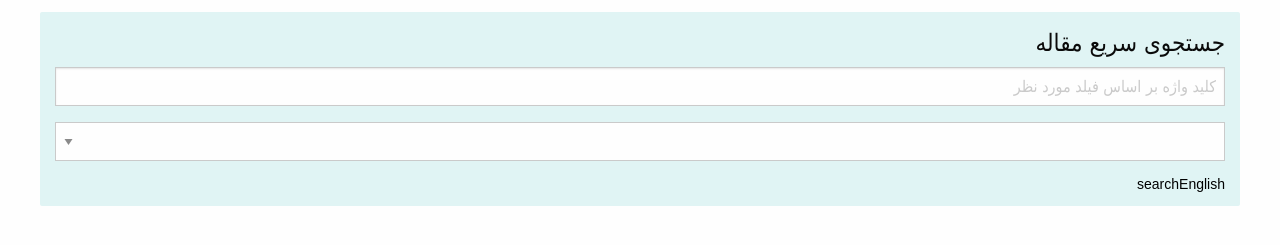
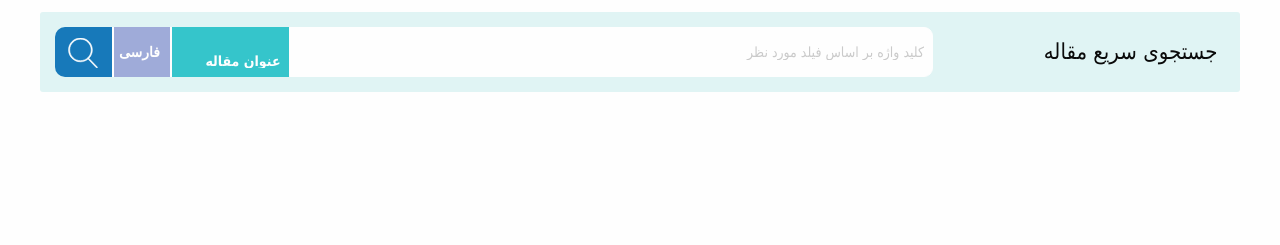
Before and after one commit to Namvarii/exir-css-scimed--deprecated, a website built with webpack: page index.html in a window 1280 px wide. Shown: the part 189-434 px from the top of the page. Built offline with Linux system fonts and the light colour scheme; a web font is replaced by a local one.

Commit message:
quick search finished

```diff
--- a/index.html
+++ b/index.html
@@ -48,16 +48,18 @@
 	<section class="quick-search">
 		<h1 class="quick-search__title quick-search__column">جستجوی سریع مقاله</h1>
 		<input type="text" title="quick search" placeholder="کلید واژه بر اساس فیلد مورد نظر" class="quick-search__input quick-search__column"/>
-		<select class="quick-search__select quick-search__column" title="Article Title">
-			<option value=""></option>
+		<select class="quick-search__select quick-search__column quick-search__select_color-scooter" title="Article Title">
+			<option value="">عنوان مقاله</option>
 			<option value=""></option>
 			<option value=""></option>
 		</select>
-		<button type="button" class="quick-search__button quick-search__column">
-			<span style="display: none;">فارسی</span>
-			<span>English</span>
+		<button type="button" class="button-slider quick-search__button quick-search__column quick-search__button_color-cold-purple">
+			<span class="button-slider__item">فارسی</span>
+			<span class="button-slider__item" style="display: none">EN</span>
 		</button>
-		<button type="button" class="quick-search__button quick-search__column">search</button>
+		<button type="button" class="quick-search__button quick-search__column quick-search__button_color-primary quick-search__button_border-left-radius">
+			<img src="dist/image/magnifier-icon.svg" alt="search" width="30px">
+		</button>
 	</section>
 </main>
 </body>
--- a/src/scss/components/_quick-search.scss
+++ b/src/scss/components/_quick-search.scss
@@ -1,8 +1,88 @@
 .quick-search {
    background: map_get($color-palette, 'iceberg');
    padding: rem-calc(15px);
-   border-radius: 2px;
-   @include flex-grid-row()
+   border-radius: 3px;
+   @include breakpoint(885) {
+      @include flex-grid-row(
+         $wrap: false,
+         $gutters: 0
+      );
+   }
 
+   &__column {
+      @include breakpoint(885) {
+         margin: 0;
+         @include flex-grid-column(expand, 15);
+         min-height: rem-calc(50px);
+         line-height: rem-calc(50px);
+      }
+   }
 
+   &__title {
+      font-size: 14px;
+      @include breakpoint(885) {
+         font-size: 22px;
+         @include flex-grid-size(3);
+      }
+   }
+
+   &__input {
+      border-color: $white;
+      box-shadow: none;
+      font-size: 14px;
+      border-radius: 0 9px 9px 0;
+   }
+
+   &__select {
+      font-size: 14px;
+      font-weight: 600;
+      border-color: $white;
+      cursor: pointer;
+      @include breakpoint(885) {
+         @include flex-grid-size(10%)
+      }
+
+      &_color-scooter {
+         $scooter: map-get($color-palette, 'scooter');
+         background: $scooter;
+         color: $white;
+         border-color: $scooter;
+
+         &:focus {
+            color: $black;
+         }
+      }
+   }
+
+   &__button {
+      font-family: Vazir, sans-serif;
+      cursor: pointer;
+      background: $white;
+      border-right: 2px solid $white;
+      display: inline-block;
+      padding: rem-calc(0 10px);
+      text-align: center;
+      font-weight: 600;
+      @include breakpoint(885) {
+         @include flex-grid-size(5%)
+      }
+
+      &:focus {
+         outline: none;
+      }
+
+      &_color-cold-purple {
+         color: $white;
+         background-color: map-get($color-palette, 'cold-purple');
+      }
+
+      &_color-primary {
+         color: $white;
+         background-color: $primary-color;
+      }
+
+      &_border-left-radius {
+         border-radius: 10px 0 0 10px;
+      }
+   }
 }
```
Also changed, not shown: dist/image/magnifier-icon.svg (added), dist/vendor.bundle.js, src/js/app.js (line endings or trailing spaces), src/scss/settings/_settings.scss (indentation only), 2 other files.
